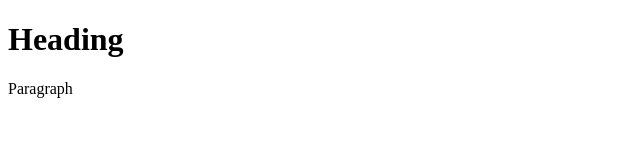
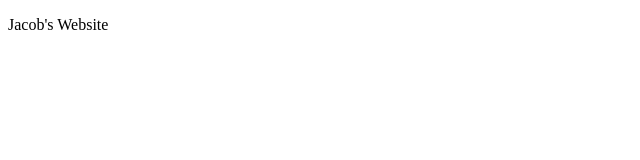
Before and after one commit to JacobZhang0/Personal-Website, a plain HTML site: page templates/index.html in a window 1280 px wide. Shown: the whole page, without its empty margins (0-640 px from the left). Drawn offline with Linux system fonts and the light colour scheme.

Commit message:
Add correct template

```diff
--- a/templates/index.html
+++ b/templates/index.html
@@ -1,10 +1,13 @@
 <!DOCTYPE html>
-<html>
-  <head>
-    <title>Page Title</title>
-  </head>
-  <body>
-    <h1>Heading</h1>
-    <p>Paragraph</p>
-  </body>
+<html lang="en">
+
+<head>
+  <meta charset="UTF-8"/>
+  <meta name="viewport" content="width=device-width, initial-scale=1.0">
+  <title>Jacob's Website</title>
+</head>
+
+<body>
+  <p>Jacob's Website</p>
+</body>
 </html>
```
